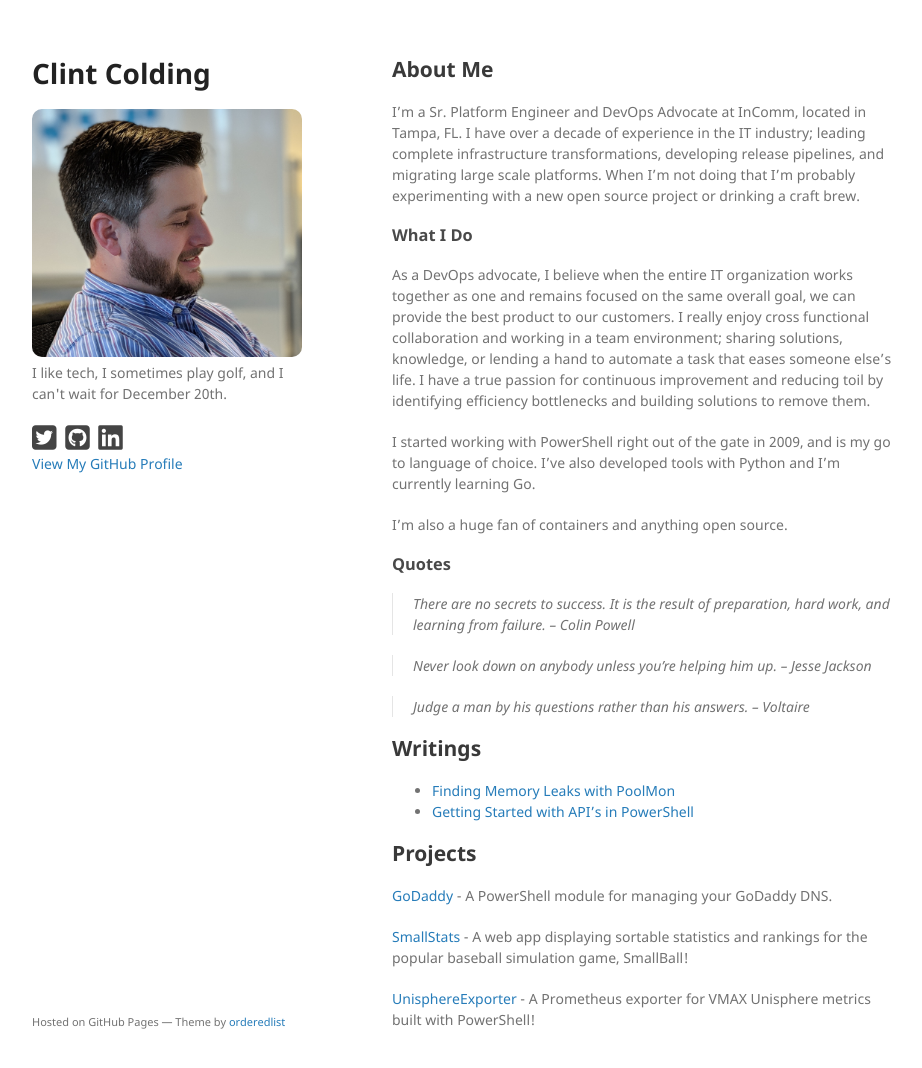
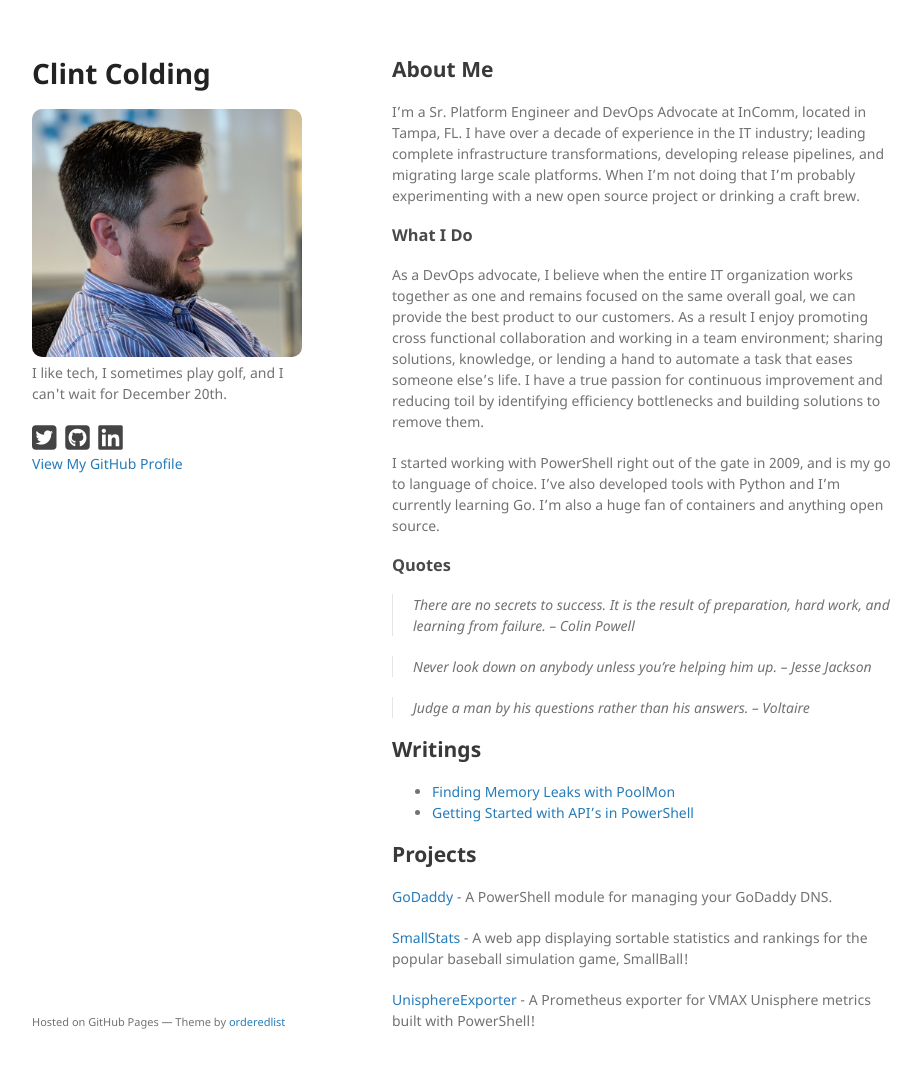
Before and after one commit to clintcolding/clintcolding.github.io, a Jekyll site: the page built from index.md, in a window 1280 px wide and 1101 px high. Shown: the top 1068 px of the window, without its empty margins (178-1100 px from the left). Built offline with Jekyll 4.4.1, drawn with Linux system fonts in a browser that asks for light colours; nearby versions of some CDN libraries; our own code applies the rules of GitHub Pages for plain Markdown files.

Commit message:
Updated what I do

```diff
--- a/index.md
+++ b/index.md
@@ -8,11 +8,9 @@
 
 ### What I Do
 
-As a DevOps advocate, I believe when the entire IT organization works together as one and remains focused on the same overall goal, we can provide the best product to our customers. I really enjoy cross functional collaboration and working in a team environment; sharing solutions, knowledge, or lending a hand to automate a task that eases someone else’s life. I have a true passion for continuous improvement and reducing toil by identifying efficiency bottlenecks and building solutions to remove them.
+As a DevOps advocate, I believe when the entire IT organization works together as one and remains focused on the same overall goal, we can provide the best product to our customers. As a result I enjoy promoting cross functional collaboration and working in a team environment; sharing solutions, knowledge, or lending a hand to automate a task that eases someone else’s life. I have a true passion for continuous improvement and reducing toil by identifying efficiency bottlenecks and building solutions to remove them.
 
-I started working with PowerShell right out of the gate in 2009, and is my go to language of choice. I've also developed tools with Python and I'm currently learning Go.
-
-I'm also a huge fan of containers and anything open source.
+I started working with PowerShell right out of the gate in 2009, and is my go to language of choice. I've also developed tools with Python and I'm currently learning Go. I'm also a huge fan of containers and anything open source.
 
 ### Quotes
 
```
